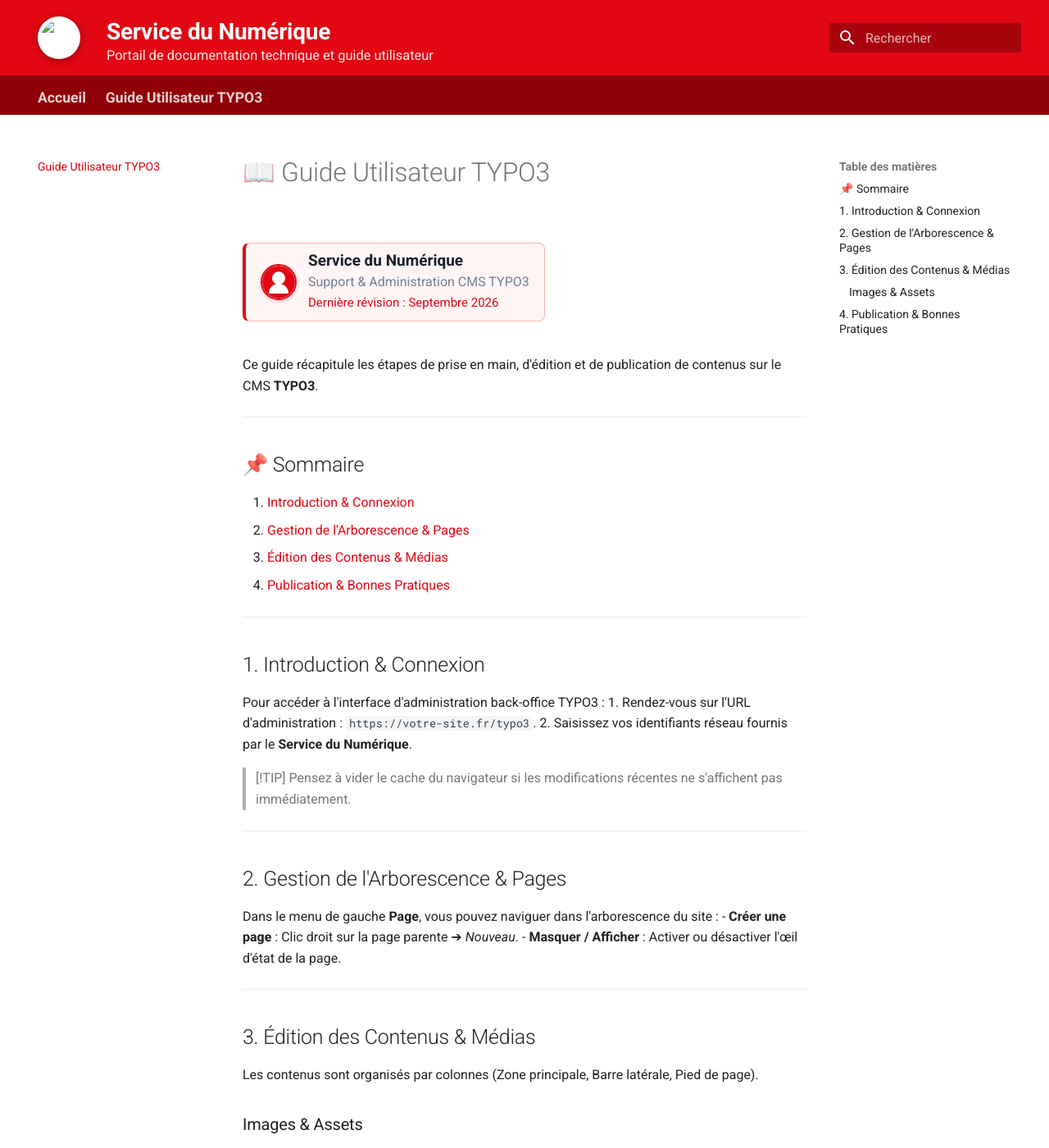
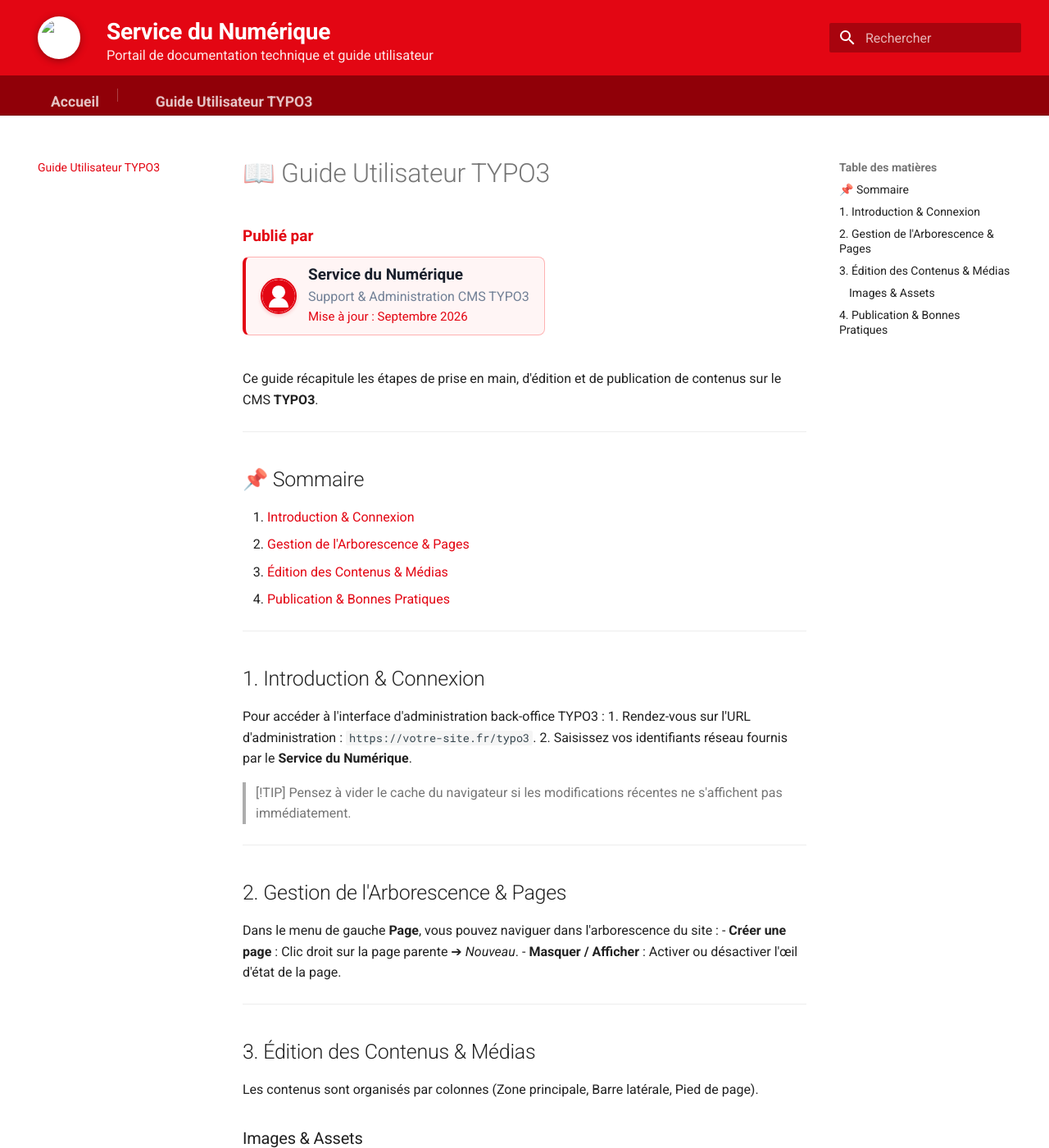
Before and after one commit to apgl64/docs, an MkDocs documentation site: the page built from docs/Guide utilisateur TYPO3/index.md, in a window 1280 px wide and 1400 px high. Shown: the whole window at 82% size. Built offline with MkDocs 1.6.1 and Material for MkDocs 9.7.7, drawn with Linux system fonts in a browser that asks for light colours.

Commit message:
fix: unification du bloc de carte de doc sur l'accueil, suppression de la bordure rouge de bienvenue, masquage de l'auteur dans le menu de gauche, ajout du label 'Publié par' et ajout des séparateurs d'onglets

```diff
--- a/docs/Guide utilisateur TYPO3/index.md
+++ b/docs/Guide utilisateur TYPO3/index.md
@@ -1,12 +1,13 @@
 # 📖 Guide Utilisateur TYPO3
 
-<!-- Cartouche Auteur obligatoire pour chaque fiche -->
+<!-- Label et Cartouche Auteur -->
+<div class="author-label">Publié par</div>
 <div class="author-card">
   <img src="../assets/images/default-avatar.svg" alt="Avatar Auteur" class="avatar" />
   <div class="author-details">
     <span class="author-name">Service du Numérique</span>
     <span class="author-role">Support &amp; Administration CMS TYPO3</span>
-    <span class="author-date">Dernière révision : Septembre 2026</span>
+    <span class="author-date">Mise à jour : Septembre 2026</span>
   </div>
 </div>
 
--- a/docs/assets/stylesheets/extra.css
+++ b/docs/assets/stylesheets/extra.css
@@ -57,99 +57,142 @@
   margin-top: 2px;
 }
 
-/* Barre des onglets de navigation : Rouge foncé avec onglets bien visibles */
+/* Barre des onglets de navigation : Rouge foncé avec séparateurs et marges équilibrées */
 .md-tabs {
   background-color: #900008 !important;
+  border-bottom: 1px solid rgba(0, 0, 0, 0.15) !important;
+}
+
+.md-tabs__list {
+  display: flex !important;
+  align-items: center !important;
+  margin: 0 !important;
+  padding: 0 !important;
+}
+
+.md-tabs__item {
+  position: relative !important;
+  display: flex !important;
+  align-items: center !important;
+}
+
+/* Séparateur vertical entre les onglets */
+.md-tabs__item:not(:last-child)::after {
+  content: "";
+  display: inline-block;
+  height: 16px;
+  width: 1px;
+  background-color: rgba(255, 255, 255, 0.25);
+  margin: 0 2px;
 }
 
 .md-tabs__link {
-  color: rgba(255, 255, 255, 0.9) !important;
+  padding: 10px 20px !important;
+  color: rgba(255, 255, 255, 0.85) !important;
   font-weight: 600 !important;
   font-size: 0.88rem !important;
   opacity: 0.9 !important;
+  transition: all 0.15s ease !important;
 }
 
 .md-tabs__link--active,
 .md-tabs__link:hover {
   color: #FFFFFF !important;
   opacity: 1 !important;
+  background-color: rgba(255, 255, 255, 0.08) !important;
+  border-radius: 4px !important;
 }
 
-/* Message de bienvenue d'accueil : Fond gris clair (light grey) & texte plus petit */
+/* Message de bienvenue d'accueil : Fond gris clair (light grey) sans bordure gauche */
 .portal-welcome {
   padding: 1.1rem 1.4rem;
   background-color: #F8F9FA !important;
-  border-left: 4px solid #E30613;
+  border-left: none !important;
+  border: 1px solid #E2E8F0;
   border-radius: 6px;
   margin-bottom: 2rem;
   font-size: 0.95rem;
   color: #4A5568;
   line-height: 1.55;
-  box-shadow: 0 1px 3px rgba(0, 0, 0, 0.04);
+  box-shadow: 0 1px 3px rgba(0, 0, 0, 0.03);
 }
 
-/* Bloc d'accès direct aux documentations (Card avec miniature) */
+/* Bloc d'accès direct aux documentations (Card unifiée sans découpage) */
 .doc-card {
-  display: flex;
-  align-items: center;
-  gap: 22px;
-  padding: 1.4rem;
-  background: linear-gradient(135deg, #FFF5F5 0%, #FFFFFF 100%);
-  border: 1px solid #FEB2B2;
-  border-left: 5px solid #E30613;
-  border-radius: 8px;
-  box-shadow: 0 2px 6px rgba(227, 6, 19, 0.08);
-  transition: transform 0.2s ease, box-shadow 0.2s ease;
-  margin-bottom: 1.5rem;
+  display: flex !important;
+  flex-direction: row !important;
+  align-items: center !important;
+  gap: 22px !important;
+  padding: 1.4rem !important;
+  background: #FFFFFF !important;
+  border: 1px solid #E2E8F0 !important;
+  border-radius: 8px !important;
+  box-shadow: 0 2px 8px rgba(0, 0, 0, 0.05) !important;
+  transition: all 0.2s ease-in-out !important;
+  margin-bottom: 1.5rem !important;
   text-decoration: none !important;
+  color: inherit !important;
 }
 
 .doc-card:hover {
-  transform: translateY(-2px);
-  box-shadow: 0 6px 14px rgba(227, 6, 19, 0.15);
+  transform: translateY(-2px) !important;
+  border-color: #FEB2B2 !important;
+  box-shadow: 0 6px 16px rgba(227, 6, 19, 0.12) !important;
 }
 
 .doc-card-thumb {
-  width: 85px;
-  height: 98px;
-  object-fit: contain;
-  flex-shrink: 0;
-  border-radius: 6px;
-  background-color: #FFFFFF;
-  box-shadow: 0 2px 6px rgba(0, 0, 0, 0.08);
+  width: 80px !important;
+  height: 95px !important;
+  object-fit: contain !important;
+  flex-shrink: 0 !important;
+  border-radius: 5px !important;
+  background-color: #FFFFFF !important;
+  border: 1px solid #EDF2F7 !important;
+  padding: 4px !important;
+  box-shadow: 0 2px 4px rgba(0,0,0,0.06) !important;
 }
 
 .doc-card-content {
-  display: flex;
-  flex-direction: column;
+  display: flex !important;
+  flex-direction: column !important;
+  flex-grow: 1 !important;
 }
 
 .doc-card-title {
-  font-size: 1.2rem;
-  font-weight: 700;
-  color: #1A202C;
-  margin-bottom: 0.4rem;
+  font-size: 1.2rem !important;
+  font-weight: 700 !important;
+  color: #1A202C !important;
+  margin-bottom: 0.4rem !important;
 }
 
 .doc-card-desc {
-  font-size: 0.9rem;
-  color: #4A5568;
-  margin-bottom: 0.8rem;
-  line-height: 1.45;
+  font-size: 0.9rem !important;
+  color: #4A5568 !important;
+  margin-bottom: 0.6rem !important;
+  line-height: 1.45 !important;
 }
 
 .doc-card-btn {
-  display: inline-flex;
-  align-items: center;
-  gap: 6px;
-  font-size: 0.88rem;
-  font-weight: 600;
+  font-size: 0.88rem !important;
+  font-weight: 600 !important;
   color: #E30613 !important;
 }
 
-.doc-card-btn:hover {
-  color: #900008 !important;
-  text-decoration: underline;
+/* Masquer le cartouche et le label Auteur de la barre latérale / Menu de gauche */
+.md-sidebar .author-card,
+.md-nav .author-card,
+.md-sidebar .author-label,
+.md-nav .author-label {
+  display: none !important;
+}
+
+/* Label "Publié par" au-dessus du cartouche auteur dans le corps de page */
+.author-label {
+  font-size: 0.95rem;
+  font-weight: 700;
+  color: #E30613;
+  margin-top: 1.2rem;
+  margin-bottom: 0.3rem;
 }
 
 /* Card Auteur avec Avatar (Pour les fiches documentaires) */
@@ -158,7 +201,7 @@
   align-items: center;
   gap: 14px;
   padding: 10px 18px;
-  margin: 1.2rem 0;
+  margin: 0.2rem 0 1.2rem 0;
   background-color: #FFF5F5;
   border: 1px solid #FEB2B2;
   border-left: 4px solid #E30613;
```
Also changed, not shown: 1 other file.
